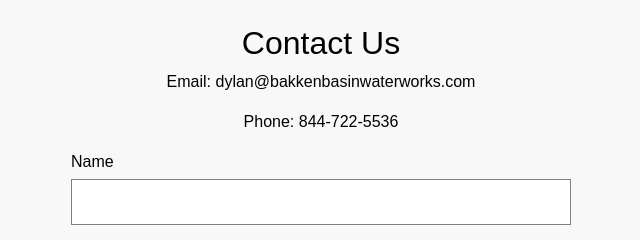
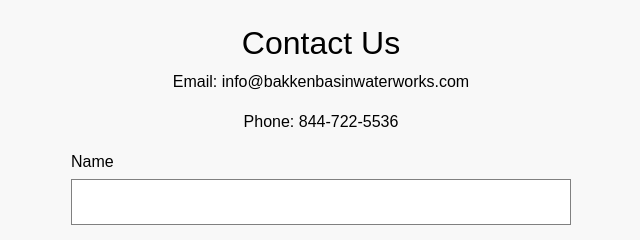
Before and after one commit to dylanashley96-ctrl/bakkenbasinwaterworks-site, a plain HTML site: page contact.html in a window 1280 px wide. Shown: the part 136-376 px from the top of the page, 319-959 px from the left. Drawn offline with nearby package versions, Linux system fonts and the light colour scheme.

Commit message:
Update contact.html

```diff
--- a/contact.html
+++ b/contact.html
@@ -19,7 +19,7 @@
     </nav>
     <div class="section">
         <h2>Contact Us</h2>
-        <p>Email: dylan@bakkenbasinwaterworks.com</p>
+        <p>Email: info@bakkenbasinwaterworks.com</p>
         <p>Phone: 844-722-5536</p>
         <form action="https://formspree.io/f/YOUR_FORMSPREE_ID" method="POST">
             <label for="name">Name</label>
```
